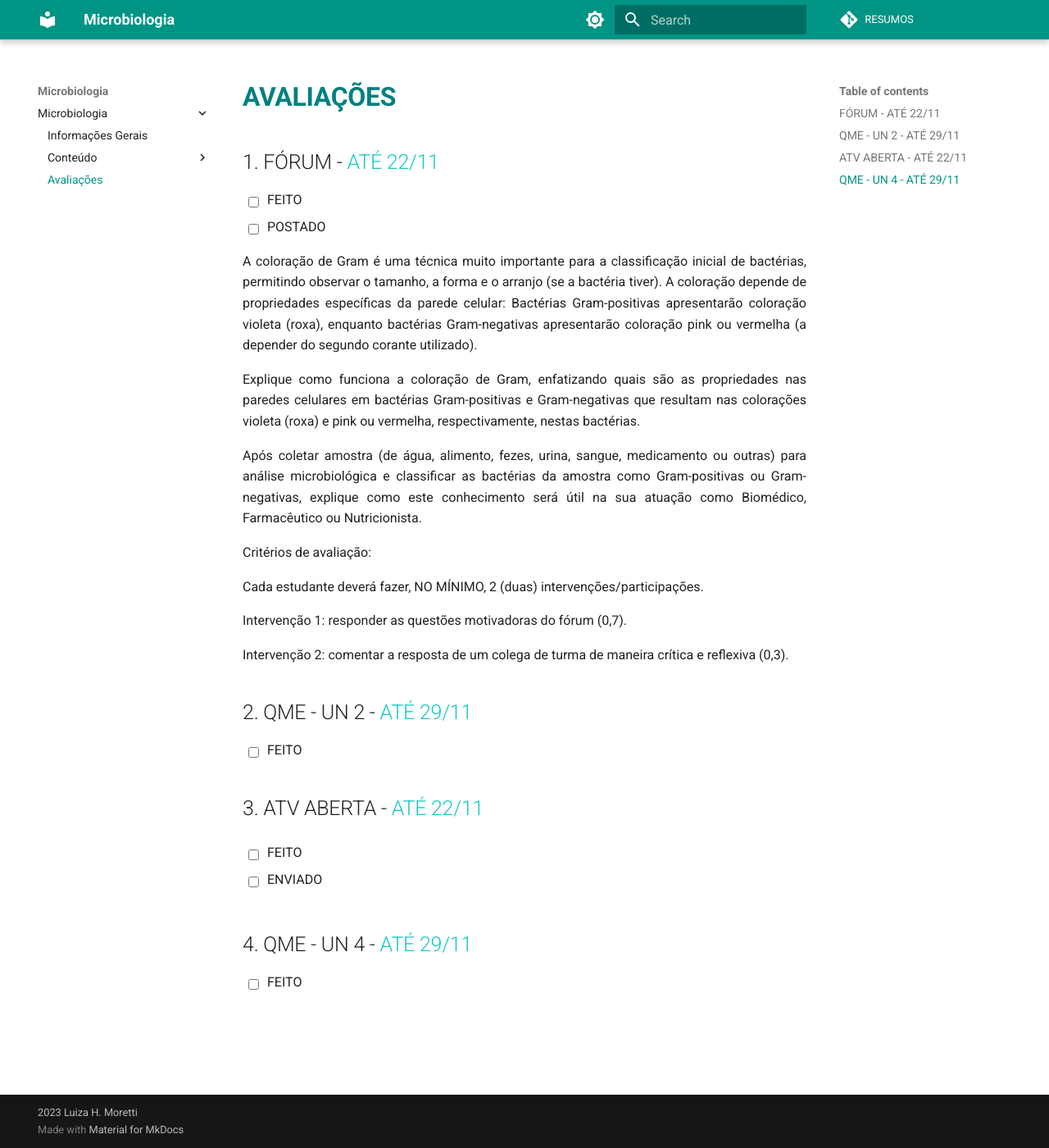
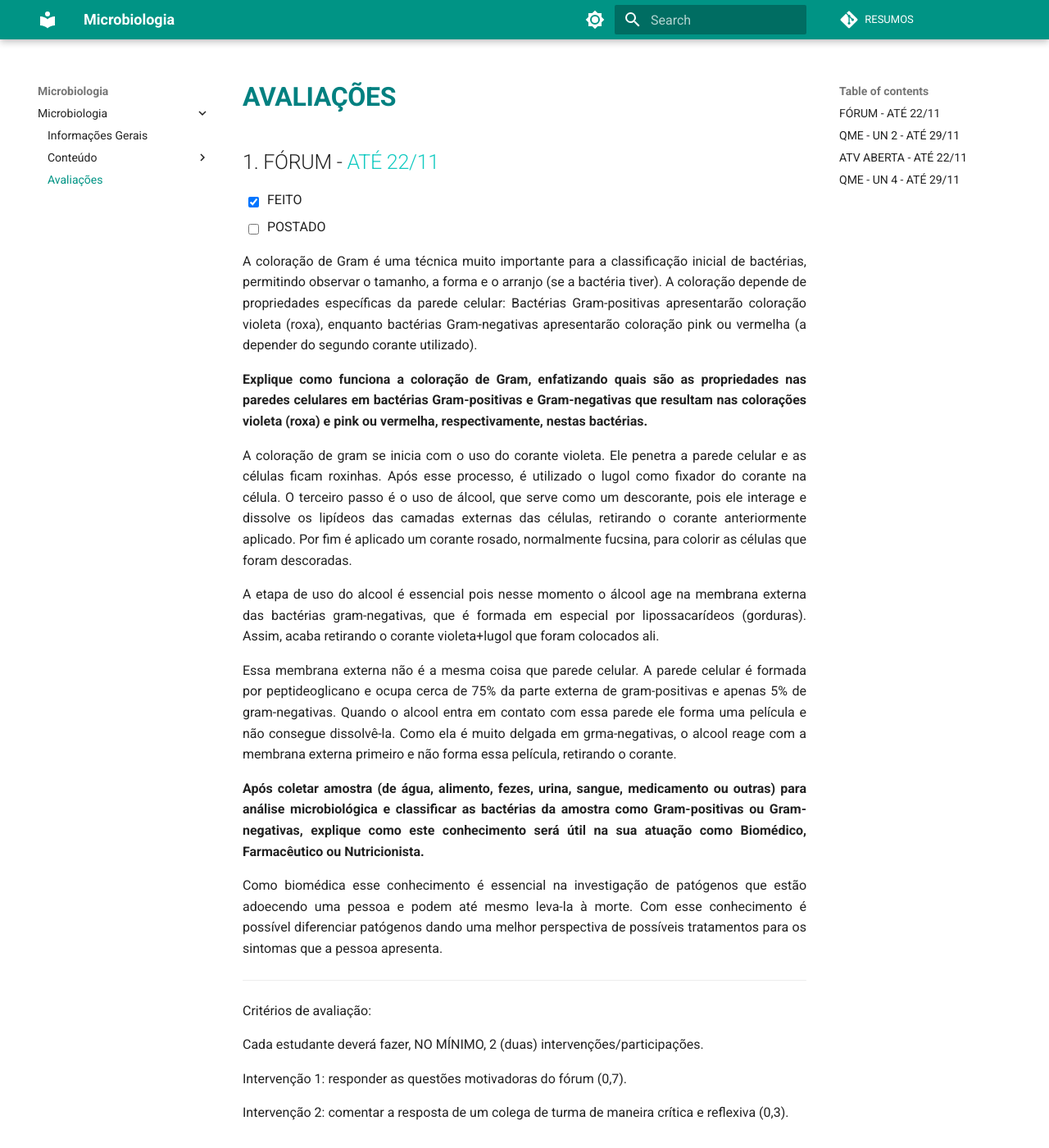
Before and after one commit to luhm/microbiologia, an MkDocs documentation site: the page built from docs/microbiologia/micro_avaliacoes.md, in a window 1280 px wide and 1400 px high. Shown: the whole window at 82% size. Built offline with MkDocs 1.6.1 and Material for MkDocs 9.7.7, drawn with Linux system fonts in a browser that asks for light colours.

Commit message:
forum micro

```diff
--- a/docs/microbiologia/micro_avaliacoes.md
+++ b/docs/microbiologia/micro_avaliacoes.md
@@ -2,15 +2,24 @@
 
 ## FÓRUM - <span style="color:#12cac1">ATÉ 22/11</span>
 
-* [ ] FEITO
+* [X] FEITO
 * [ ] POSTADO
 
 A coloração de Gram é uma técnica muito importante para a classificação inicial de bactérias, permitindo observar o tamanho, a forma e o arranjo (se a bactéria tiver). A coloração depende de propriedades específicas da parede celular:  Bactérias Gram-positivas apresentarão coloração violeta (roxa), enquanto bactérias Gram-negativas apresentarão coloração pink ou vermelha (a depender do segundo corante utilizado).
 
-Explique como funciona a coloração de Gram, enfatizando quais são as propriedades nas paredes celulares em bactérias Gram-positivas e Gram-negativas que resultam nas colorações violeta (roxa) e pink ou vermelha, respectivamente, nestas bactérias.
+**Explique como funciona a coloração de Gram, enfatizando quais são as propriedades nas paredes celulares em bactérias Gram-positivas e Gram-negativas que resultam nas colorações violeta (roxa) e pink ou vermelha, respectivamente, nestas bactérias.**
 
-Após coletar amostra (de água, alimento, fezes, urina, sangue, medicamento ou outras) para análise microbiológica e classificar as bactérias da amostra como Gram-positivas ou Gram-negativas, explique como este conhecimento será útil na sua atuação como Biomédico, Farmacêutico ou Nutricionista.
+A coloração de gram se inicia com o uso do corante violeta. Ele penetra a parede celular e as células ficam roxinhas. Após esse processo, é utilizado o lugol como fixador do corante na célula. O terceiro passo é o uso de álcool, que serve como um descorante, pois ele interage e dissolve os lipídeos das camadas externas das células, retirando o corante anteriormente aplicado. Por fim é aplicado um corante rosado, normalmente fucsina, para colorir as células que foram descoradas.
 
+A etapa de uso do alcool é essencial pois nesse momento o álcool age na membrana externa das bactérias gram-negativas, que é formada em especial por lipossacarídeos (gorduras). Assim, acaba retirando o corante violeta+lugol que foram colocados ali.
+
+Essa membrana externa não é a mesma coisa que parede celular. A parede celular é formada por peptideoglicano e ocupa cerca de 75% da parte externa de gram-positivas e apenas 5% de gram-negativas. Quando o alcool entra em contato com essa parede ele forma uma película e não consegue dissolvê-la. Como ela é muito delgada em grma-negativas, o alcool reage com a membrana externa primeiro e não forma essa película, retirando o corante.
+
+**Após coletar amostra (de água, alimento, fezes, urina, sangue, medicamento ou outras) para análise microbiológica e classificar as bactérias da amostra como Gram-positivas ou Gram-negativas, explique como este conhecimento será útil na sua atuação como Biomédico, Farmacêutico ou Nutricionista.**
+
+Como biomédica esse conhecimento é essencial na investigação de patógenos que estão adoecendo uma pessoa e podem até mesmo leva-la à morte. Com esse conhecimento é possível diferenciar patógenos dando uma melhor perspectiva de possíveis tratamentos para os sintomas que a pessoa apresenta.
+
+----------
 Critérios de avaliação:
 
 Cada estudante deverá fazer, NO MÍNIMO, 2 (duas) intervenções/participações.
```
